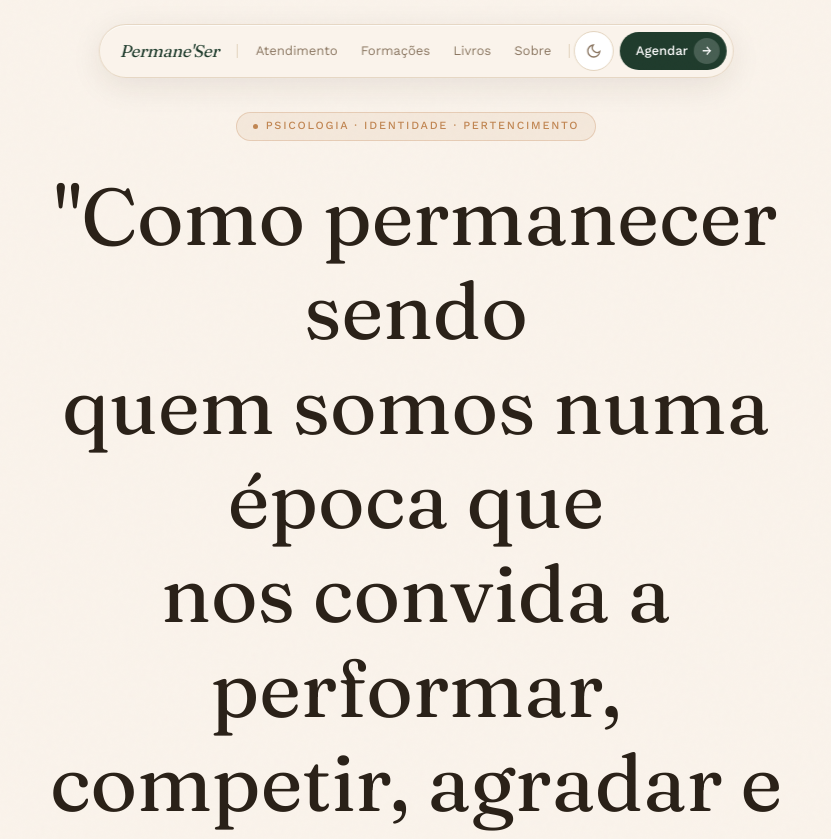
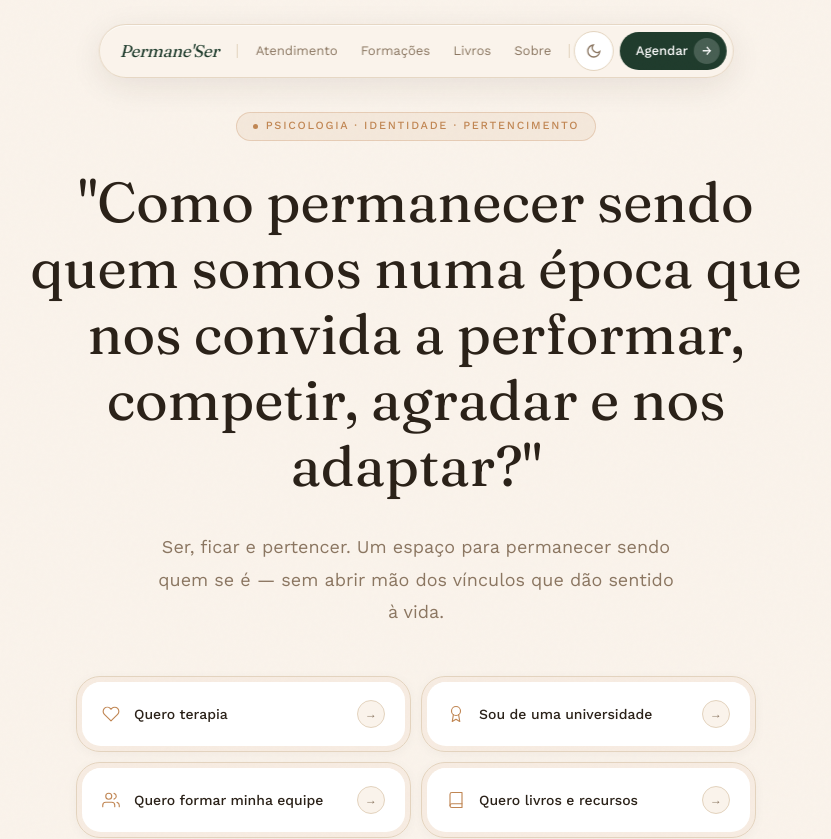
Before and after one commit to AGRyze-tech/permane-ser, a Next.js app: page / in a window 1280 px wide. Shown: the top 839 px of the page, without its empty margins (224-1055 px from the left). Built offline with nearby package versions, Linux system fonts and the light colour scheme.

Commit message:
fix: reduzir tamanho do texto hero (clamp 2→1.5rem / 5→3.5rem)
Co-Authored-By: Claude Sonnet 4.6 <noreply@anthropic.com>

```diff
--- a/app/page.tsx
+++ b/app/page.tsx
@@ -83,7 +83,7 @@ export default function HomePage() {
           style={{
             fontFamily: 'var(--font-fraunces)',
             fontWeight: 400,
-            fontSize: 'clamp(2rem, 7vw, 5rem)',
+            fontSize: 'clamp(1.5rem, 5vw, 3.5rem)',
             color: 'var(--text)',
             lineHeight: 1.18,
             maxWidth: 820,
```
